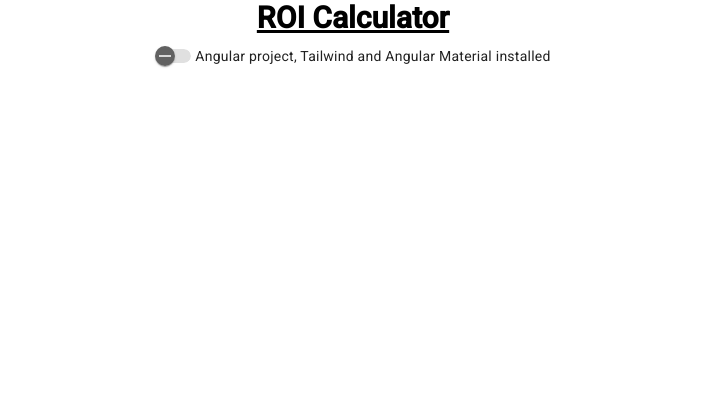
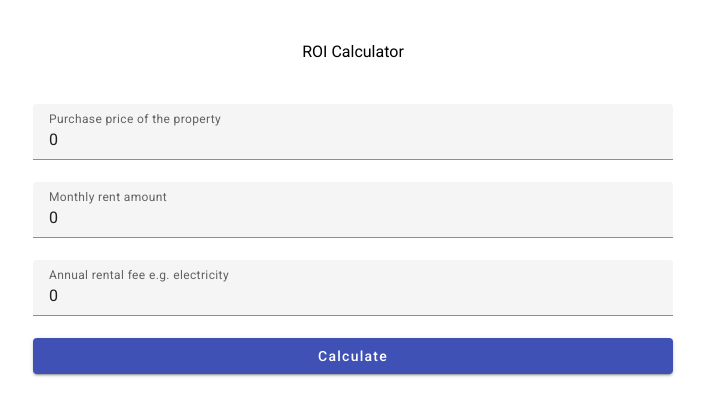
Before and after one commit to IliaZolas/emerald-client, an Angular app: page / in a window 1280 px wide. Shown: the top 416 px of the page, without its empty margins (287-992 px from the left). Built offline with nearby package versions, Linux system fonts and the light colour scheme.

Commit message:
feature/EME-5 & EME-6 - used angular material for form ui, added fetch request, render response

```diff
--- a/src/app/app.component.html
+++ b/src/app/app.component.html
@@ -1,8 +1,28 @@
-<main class="main">
-  <div class="text-3xl font-bold underline text-center ">
+<main class="main w-1/2 m-auto text-center">
+  <div class="py-10">
     <h1>ROI Calculator</h1>
-    <mat-slide-toggle>Angular project, Tailwind and Angular Material installed </mat-slide-toggle>
+  </div>
+  <div>
+    <form class="flex flex-col">
+      <mat-form-field>
+        <mat-label>Purchase price of the property</mat-label>
+        <input matInput type="number" [(ngModel)]="purchasePrice" name="purchasePrice">
+      </mat-form-field>
+      <mat-form-field>
+        <mat-label>Monthly rent amount</mat-label>
+        <input matInput type="number" [(ngModel)]="monthlyRent" name="monthlyRent">
+      </mat-form-field>
+      <mat-form-field>
+        <mat-label>Annual rental fee e.g. electricity</mat-label>
+        <input matInput type="number" [(ngModel)]="annualRentalFee" name="annualRentalFee">
+      </mat-form-field>
+      <button mat-raised-button color="primary" (click)="handleSubmit()">Calculate</button>
+    </form>
+  </div>
+  <div *ngIf="roiY1 || roiY2 || roiY3 || overallROI">
+    <p>ROI Year 1: {{ roiY1 }}</p>
+    <p>ROI Year 2: {{ roiY2 }}</p>
+    <p>ROI Year 3: {{ roiY3 }}</p>
+    <p>Overall ROI: {{ overallROI }}</p>
   </div>
 </main>
-
-<router-outlet></router-outlet>
--- a/src/app/app.component.ts
+++ b/src/app/app.component.ts
@@ -7,4 +7,46 @@ import { Component } from '@angular/core';
 })
 export class AppComponent {
   title = 'client';
+  purchasePrice: number = 0;
+  monthlyRent: number = 0;
+  annualRentalFee: number = 0;
+
+  roiY1: number = 0;
+  roiY2: number = 0;
+  roiY3: number = 0;
+  overallROI: number = 0;
+
+  constructor() {}
+
+  handleSubmit() {
+    this.makeFetchRequest();
+    console.log('Form submitted!', this.purchasePrice, this.monthlyRent, this.annualRentalFee);
+  }
+
+  private makeFetchRequest() {
+    const data = {
+      purchasePrice: this.purchasePrice,
+      monthlyRent: this.monthlyRent,
+      annualRentalFee: this.annualRentalFee
+    };
+
+    fetch('http://localhost:4000/calculate', {
+      method: 'POST',
+      headers: {
+        'Content-Type': 'application/json'
+      },
+      body: JSON.stringify(data)
+    })
+      .then(response => response.json())
+      .then(result => {
+        console.log('Calculation result:', result);
+        this.roiY1 = result.roiY1;
+        this.roiY2 = result.roiY2;
+        this.roiY3 = result.roiY3;
+        this.overallROI = result.overallROI;
+      })
+      .catch(error => {
+        console.error('Error during fetch:', error);
+      });
+  }
 }
```
Also changed, not shown: src/app/app.module.ts (+10 -0 lines), 1 other file (tests, documents, lock files or other folders).
